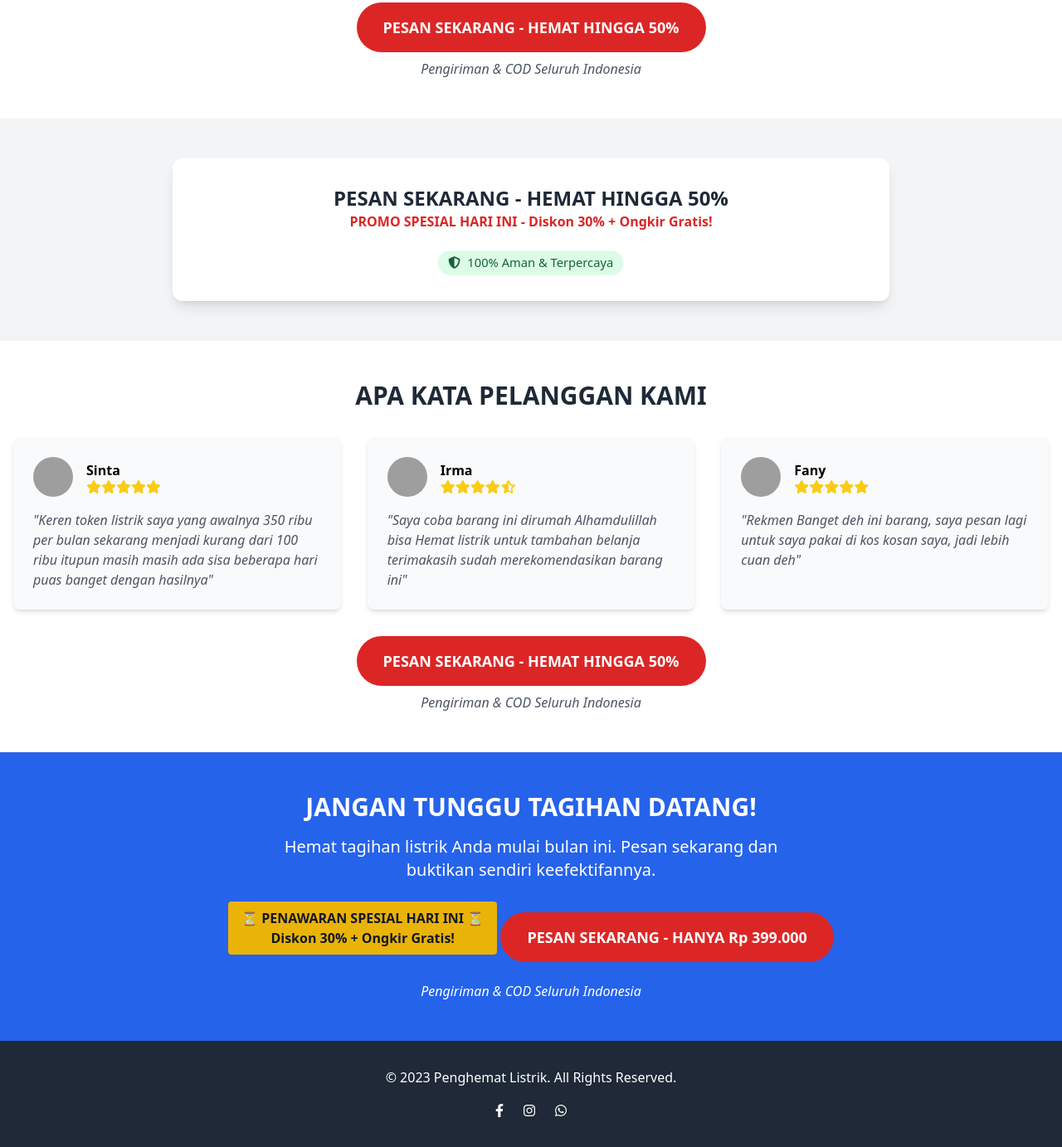
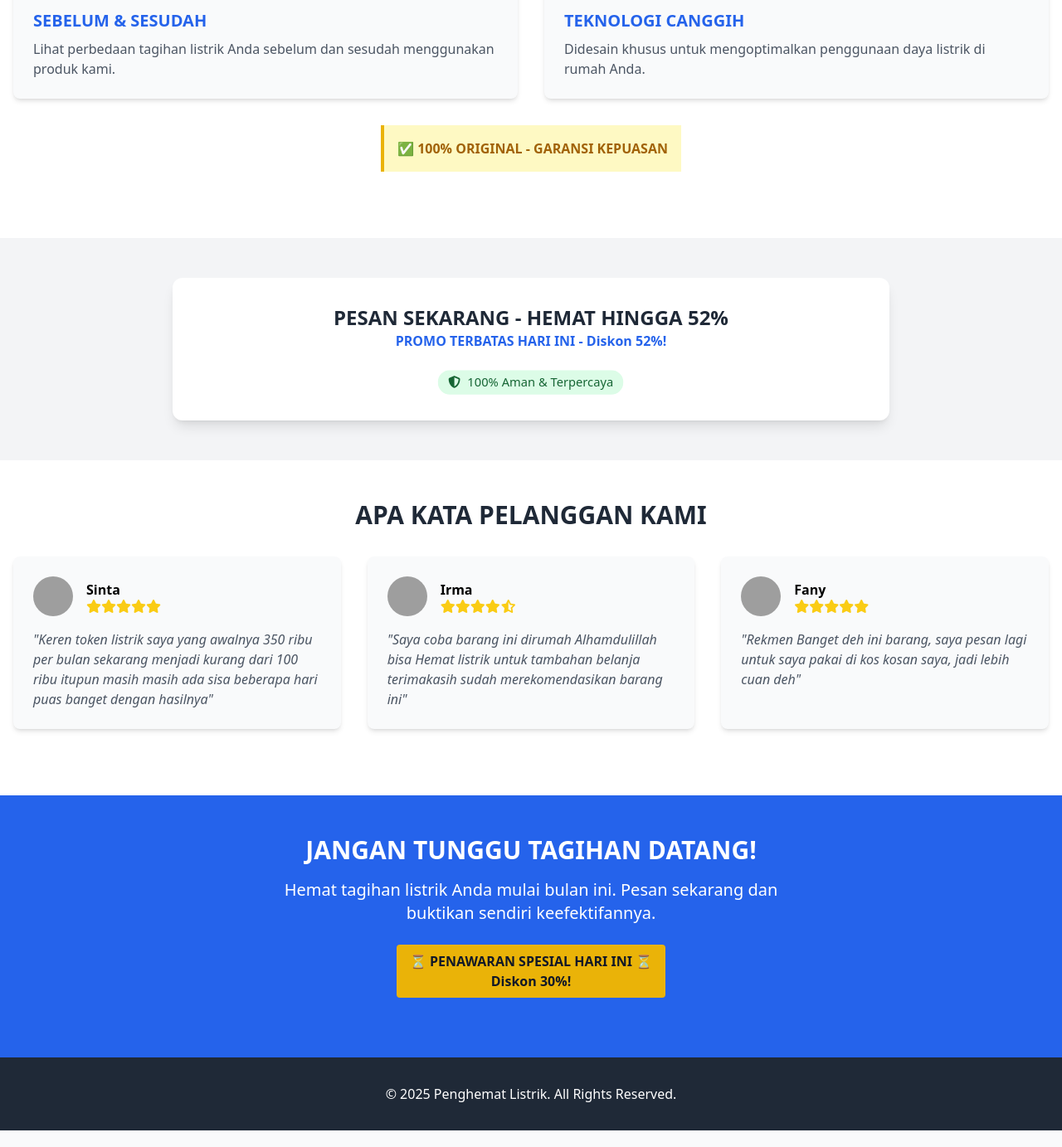
Before and after one commit to linasputrinew-bit/penghematlistrik, a plain HTML site: page index.html in a window 1280 px wide. Shown: the part 1349-2732 px from the top of the page at 83% size. Drawn offline with nearby package versions, Linux system fonts and the light colour scheme; grey boxes are pictures that could not be loaded; a script that the page names is missing.

Commit message:
Update index.html

```diff
--- a/index.html
+++ b/index.html
@@ -30,17 +30,6 @@
     </style>
 </head>
 <body class="font-sans bg-gray-50">
-    <!-- Header with Trust Badges -->
-    <header class="bg-white shadow-sm">
-        <div class="container mx-auto px-4 py-3 flex justify-between items-center">
-            <h1 class="text-2xl font-bold text-blue-600">Penghemat Listrik</h1>
-            <div class="flex space-x-4">
-                <img src="https://cdn.orderonline.id/img/seal_secure_id.png" alt="Transaksi Aman" class="h-12">
-                <img src="https://cdn.orderonline.id/img/seal_satisfaction_id.png" alt="Garansi Kepuasan" class="h-12">
-            </div>
-        </div>
-    </header>
-
     <!-- Hero Section -->
     <section class="hero-gradient py-12">
         <div class="container mx-auto px-4 flex flex-col md:flex-row items-center">
@@ -57,9 +46,7 @@
                 <div class="bg-white rounded-lg shadow-md p-4 inline-block mb-6">
                     <p class="font-bold text-red-500">PESAN SEKARANG BAYAR NANTI WAKTU BARANG DATANG</p>
                 </div>
-                <div class="flex items-center space-x-2 text-green-600">
-                    <i class="fas fa-truck text-xl"></i>
-                    <span>Pengiriman 2-4 Hari Setelah Pemesanan</span>
+=======
                 </div>
             </div>
             <div class="md:w-1/2">
@@ -92,12 +79,6 @@
                 </div>
             </div>
 
-            <div class="text-center">
-                <a href="#order" class="bg-red-600 hover:bg-red-700 text-white font-bold py-4 px-8 rounded-full text-lg transition duration-300 inline-block">
-                    PESAN SEKARANG - HEMAT HINGGA 50%
-                </a>
-                <p class="mt-2 text-gray-600"><i>Pengiriman & COD Seluruh Indonesia</i></p>
-            </div>
         </div>
     </section>
 
@@ -107,8 +88,8 @@
             <div class="bg-white rounded-xl shadow-lg overflow-hidden">
                 <div class="p-6 md:p-8">
                     <div class="text-center mb-6">
-                        <h2 class="text-2xl font-bold text-gray-800">PESAN SEKARANG - HEMAT HINGGA 50%</h2>
-                        <p class="text-red-600 font-bold">PROMO SPESIAL HARI INI - Diskon 30% + Ongkir Gratis!</p>
+                        <h2 class="text-2xl font-bold text-gray-800">PESAN SEKARANG - HEMAT HINGGA 52%</h2>
+                        <p class="text-blue-600 font-bold">PROMO TERBATAS HARI INI - Diskon 52%!</p>
                     </div>
 
                     <!-- OrderOnline Embed Code - v8.0.4 -->
@@ -268,12 +249,6 @@
                 </div>
             </div>
 
-            <div class="text-center">
-                <a href="#order" class="bg-red-600 hover:bg-red-700 text-white font-bold py-4 px-8 rounded-full text-lg transition duration-300 inline-block">
-                    PESAN SEKARANG - HEMAT HINGGA 50%
-                </a>
-                <p class="mt-2 text-gray-600"><i>Pengiriman & COD Seluruh Indonesia</i></p>
-            </div>
         </div>
     </section>
 
@@ -286,12 +261,8 @@
             </p>
             <div class="bg-yellow-500 text-gray-900 font-bold py-2 px-4 rounded mb-6 inline-block">
                 ⏳ PENAWARAN SPESIAL HARI INI ⏳<br>
-                Diskon 30% + Ongkir Gratis!
+                Diskon 30%!
             </div>
-            <a href="#order" class="bg-red-600 hover:bg-red-700 text-white font-bold py-4 px-8 rounded-full text-lg transition duration-300 inline-block">
-                PESAN SEKARANG - HANYA Rp 399.000
-            </a>
-            <p class="mt-2"><i>Pengiriman & COD Seluruh Indonesia</i></p>
         </div>
     </section>
 
@@ -299,12 +270,7 @@
     <footer class="bg-gray-800 text-white py-8">
         <div class="container mx-auto px-4">
             <div class="text-center">
-                <p class="mb-4">© 2023 Penghemat Listrik. All Rights Reserved.</p>
-                <div class="flex justify-center space-x-6">
-                    <a href="#" class="hover:text-blue-300"><i class="fab fa-facebook-f"></i></a>
-                    <a href="#" class="hover:text-blue-300"><i class="fab fa-instagram"></i></a>
-                    <a href="#" class="hover:text-blue-300"><i class="fab fa-whatsapp"></i></a>
-                </div>
+                <p>© 2025 Penghemat Listrik. All Rights Reserved.</p>
             </div>
         </div>
     </footer>
```
